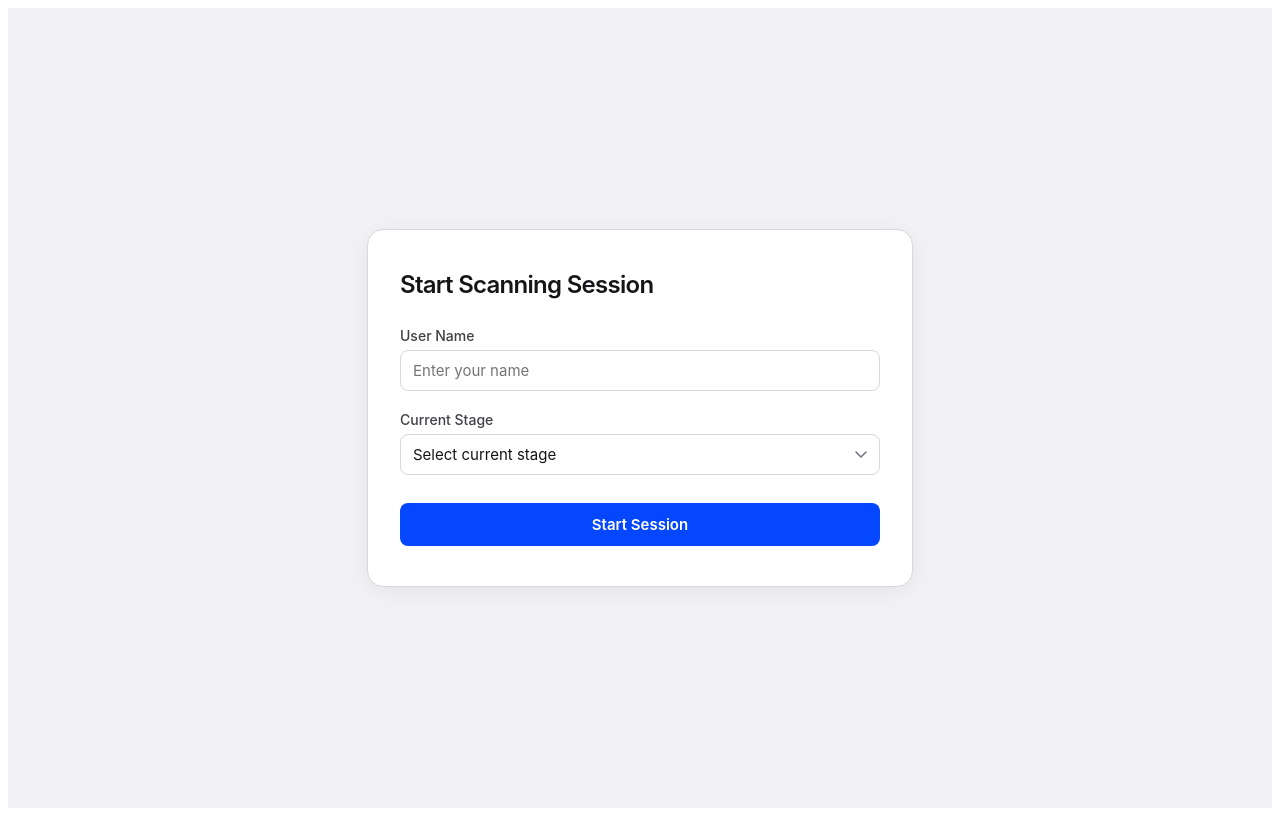
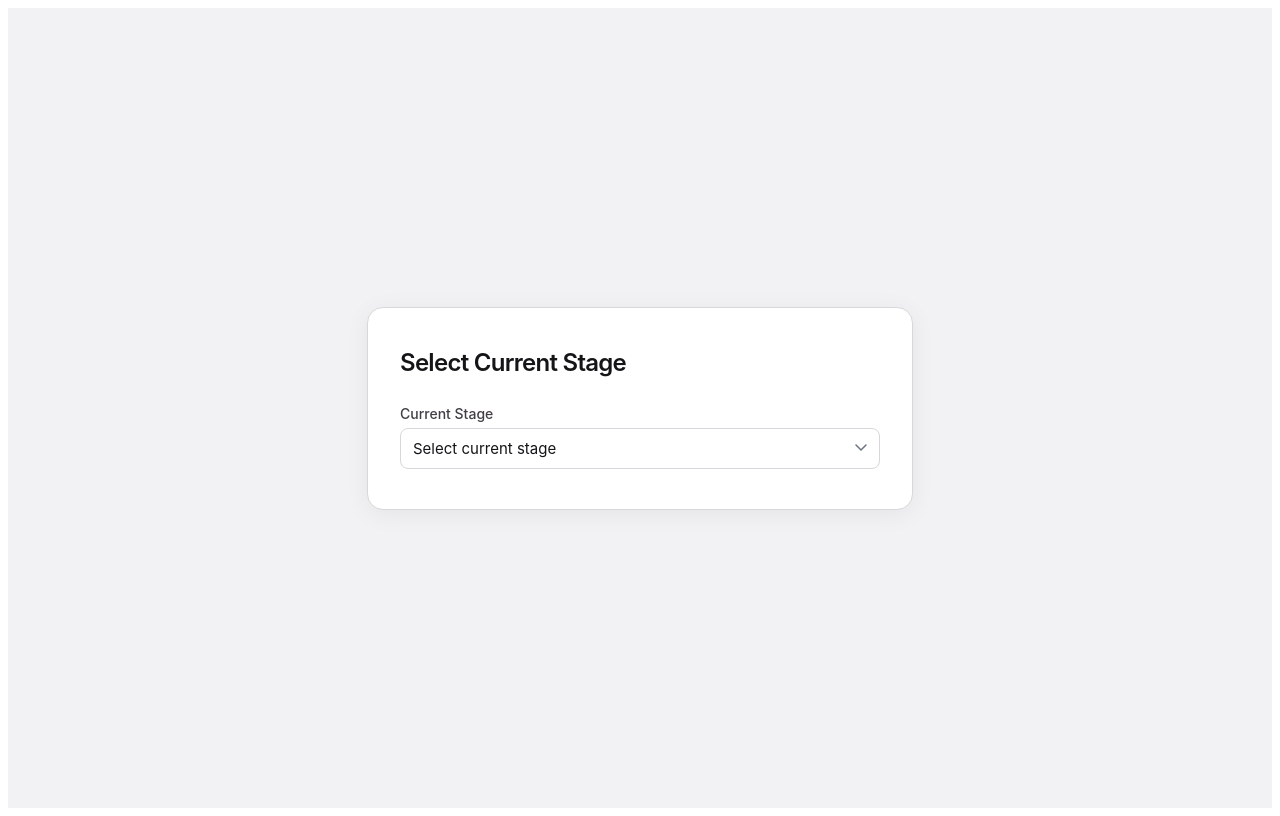
Before and after one commit to spydrone13/orthanc-scan-ui, an Angular app: page /scan-lot in a window 1280 px wide. Built offline with nearby package versions, Linux system fonts and the light colour scheme.

Commit message:
Select current stage

```diff
--- a/src/app/scan-lot/scan-lot.html
+++ b/src/app/scan-lot/scan-lot.html
@@ -1,8 +1,30 @@
-@if (store.view() === 'session') {
+@if (store.view() === 'session' && !selectedStage()) {
+  <main class="page">
+    <div class="card">
+      <h1 class="card-title">Select Current Stage</h1>
+      <div class="field">
+        <label for="stageSelect">Current Stage</label>
+        <select id="stageSelect" (change)="selectStageAndContinue($any($event.target).value)">
+          <option value="" disabled selected>Select current stage</option>
+          @for (stage of stages; track stage) {
+            <option [value]="stage">{{ stage }}</option>
+          }
+        </select>
+      </div>
+    </div>
+  </main>
+} @else if (store.view() === 'session') {
   <main class="page">
     <div class="card">
       <h1 class="card-title">Start Scanning Session</h1>
-
+      <div class="session-context">
+        <div class="session-row">
+          <span class="session-label">Stage</span>
+          <span class="session-value">{{ selectedStage() }}</span>
+          <button type="button" class="change-link" (click)="selectedStage.set(null)">Change</button>
+        </div>
+      </div>
+      <hr class="divider" />
       <form [formGroup]="sessionForm" (ngSubmit)="onSessionSubmit()" novalidate>
         <div class="field">
           <label for="userName">User Name</label>
@@ -17,24 +39,6 @@
             <span class="error">User name is required.</span>
           }
         </div>
-
-        <div class="field">
-          <label for="currentStage">Current Stage</label>
-          <select
-            id="currentStage"
-            formControlName="currentStage"
-            [class.invalid]="sessionForm.controls.currentStage.invalid && sessionForm.controls.currentStage.touched"
-          >
-            <option value="" disabled>Select current stage</option>
-            @for (stage of stages; track stage) {
-              <option [value]="stage">{{ stage }}</option>
-            }
-          </select>
-          @if (sessionForm.controls.currentStage.invalid && sessionForm.controls.currentStage.touched) {
-            <span class="error">Current stage is required.</span>
-          }
-        </div>
-
         <button type="submit" class="btn-primary">Start Session</button>
       </form>
     </div>
--- a/src/app/scan-lot/scan-lot.ts
+++ b/src/app/scan-lot/scan-lot.ts
@@ -1,4 +1,5 @@
-import { Component, inject } from '@angular/core';
+import { Component, inject, OnInit, signal } from '@angular/core';
+import { ActivatedRoute } from '@angular/router';
 import { ReactiveFormsModule, FormBuilder, Validators } from '@angular/forms';
 import { ScanLotService, STAGES } from './scan-lot.service';
 
@@ -8,15 +9,23 @@ import { ScanLotService, STAGES } from './scan-lot.service';
   templateUrl: './scan-lot.html',
   styleUrl: './scan-lot.css',
 })
-export class ScanLotComponent {
+export class ScanLotComponent implements OnInit {
   readonly stages = STAGES;
   readonly store = inject(ScanLotService);
   private readonly fb = inject(FormBuilder);
+  private readonly route = inject(ActivatedRoute);
+  readonly selectedStage = signal<string | null>(null);
 
   sessionForm = this.fb.group({
     userName: ['', Validators.required],
-    currentStage: ['', Validators.required],
   });
+
+  ngOnInit(): void {
+    const stage = this.route.snapshot.queryParamMap.get('stage');
+    if (stage && (STAGES as readonly string[]).includes(stage)) {
+      this.selectedStage.set(stage);
+    }
+  }
 
   scanForm = this.fb.group({
     lotId: ['', Validators.required],
@@ -44,9 +53,16 @@ export class ScanLotComponent {
     this.showSuggestions = false;
   }
 
+  selectStageAndContinue(stage: string): void {
+    this.selectedStage.set(stage);
+  }
+
   onSessionSubmit(): void {
     if (this.sessionForm.valid) {
-      this.store.startSession(this.sessionForm.value as { userName: string; currentStage: string });
+      this.store.startSession({
+        userName: this.sessionForm.value.userName as string,
+        currentStage: this.selectedStage()!,
+      });
     } else {
       this.sessionForm.markAllAsTouched();
     }
@@ -63,6 +79,7 @@ export class ScanLotComponent {
   }
 
   onChangeSession(): void {
+    this.selectedStage.set(null);
     this.sessionForm.reset();
     this.store.changeSession();
   }
```
